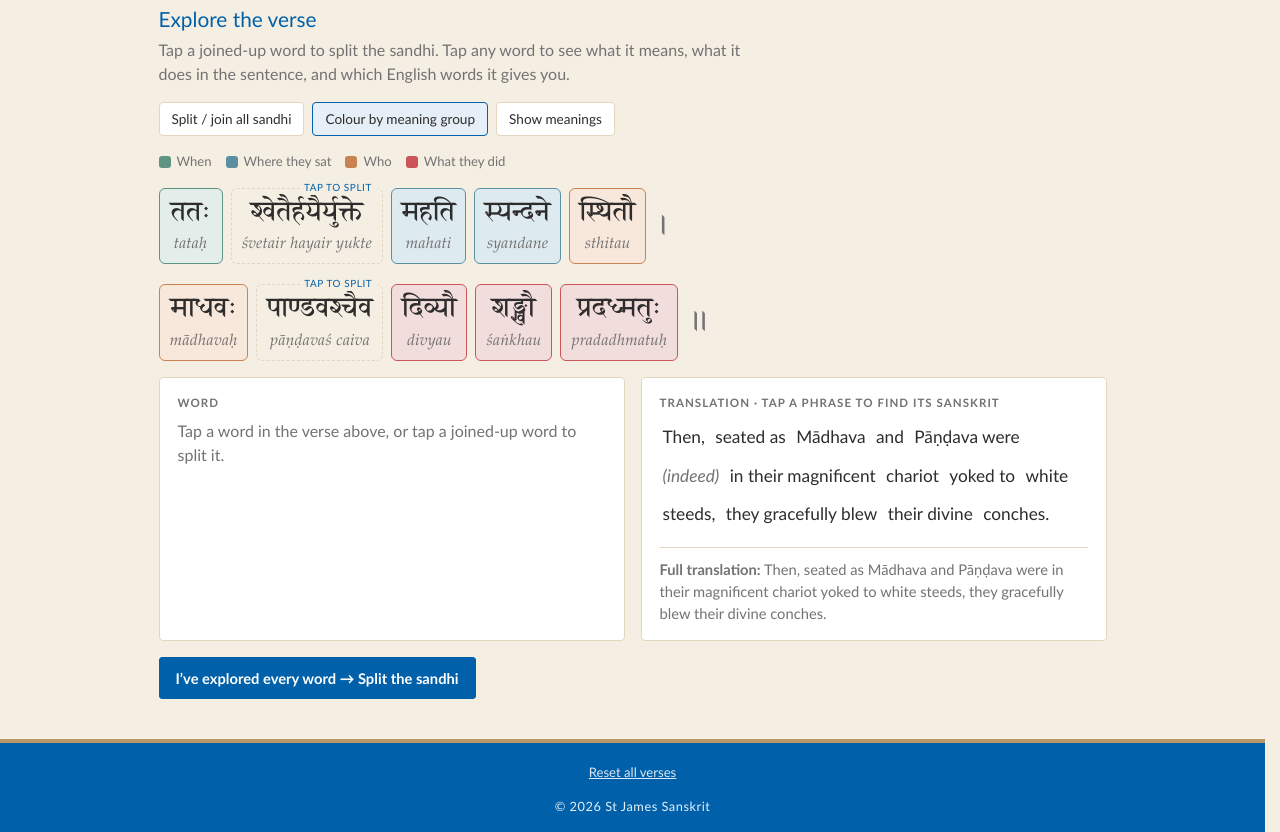
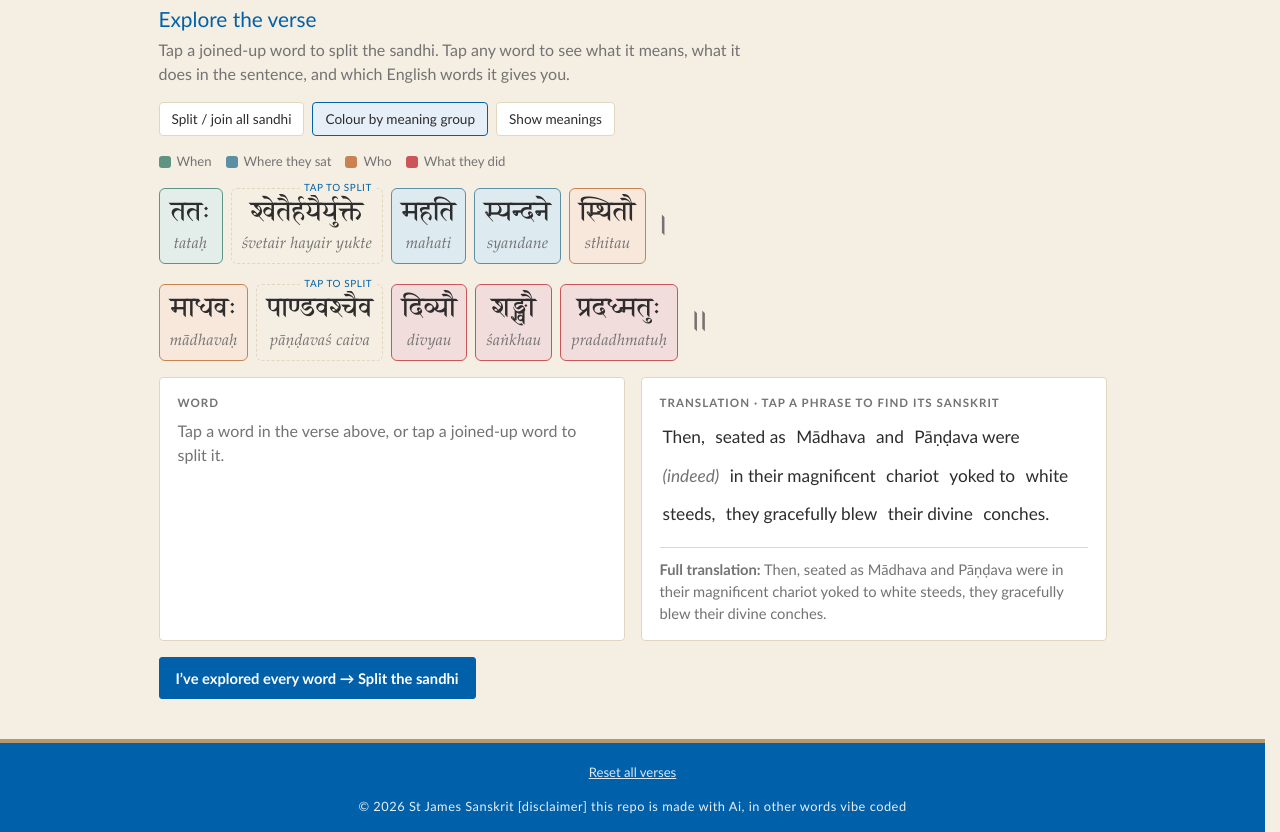
Before and after one commit to stjamessanskrit/stjamessanskrit.github.io, a plain HTML site: page bhagavad-gita-trainer-stjames.html in a window 1280 px wide. Shown: the part 601-1433 px from the top of the page. Drawn offline with Linux system fonts and the light colour scheme; a web font is replaced by a local one.

Commit message:
Update bhagavad-gita-trainer-stjames.html

```diff
--- a/bhagavad-gita-trainer-stjames.html
+++ b/bhagavad-gita-trainer-stjames.html
@@ -346,7 +346,7 @@ header.top{align-items:center}
       </div>
       <p class="resetDone" id="resetDone" hidden>All verses have been reset. Every verse starts fresh.</p>
     </div>
-    <div>© 2026 St James Sanskrit</div>
+    <div>© 2026 St James Sanskrit [disclaimer] this repo is made with Ai, in other words vibe coded</div>
   </footer>
 
 <script>
```
